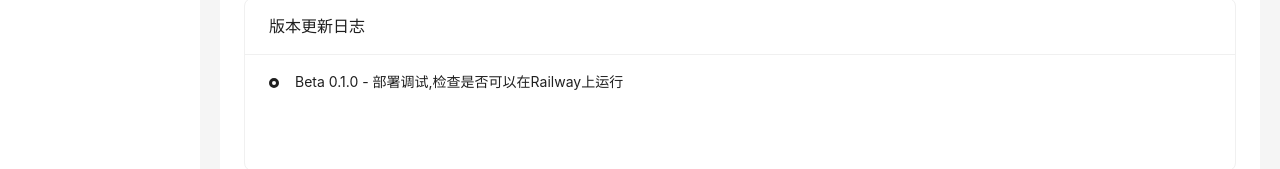
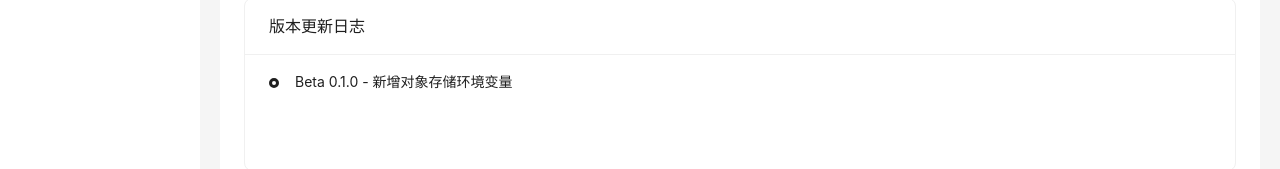
Before and after one commit to ZhonFortune/File-sharecat, a Vue app: page /admin/dashboard/home in a window 1280 px wide. Shown: the part 359-528 px from the top of the page. Built offline with nearby package versions, Linux system fonts and the light colour scheme; no server answers.

Commit message:
#Railway 调试

```diff
--- a/package.json
+++ b/package.json
@@ -1,7 +1,7 @@
 {
   "name": "file-sharecat",
   "private": true,
-  "version": "0.0.0",
+  "version": "0.1.0",
   "type": "module",
   "scripts": {
     "dev": "vite",
--- a/src/admin/views/Home.vue
+++ b/src/admin/views/Home.vue
@@ -64,7 +64,7 @@ onMounted(() => {
   getLabelNum()
 })
 const announcements = [
-  'Beta 0.1.0 - 部署调试,检查是否可以在Railway上运行',
+  'Beta 0.1.0 - 新增对象存储环境变量',
 ]
 </script>
 
```
Also changed, not shown: 2 other files (tests, documents, lock files or other folders).
